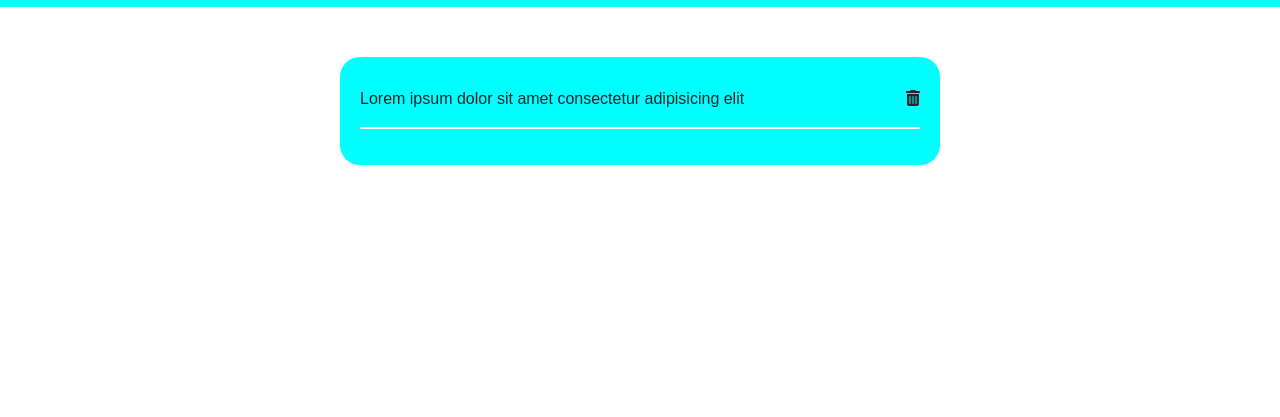
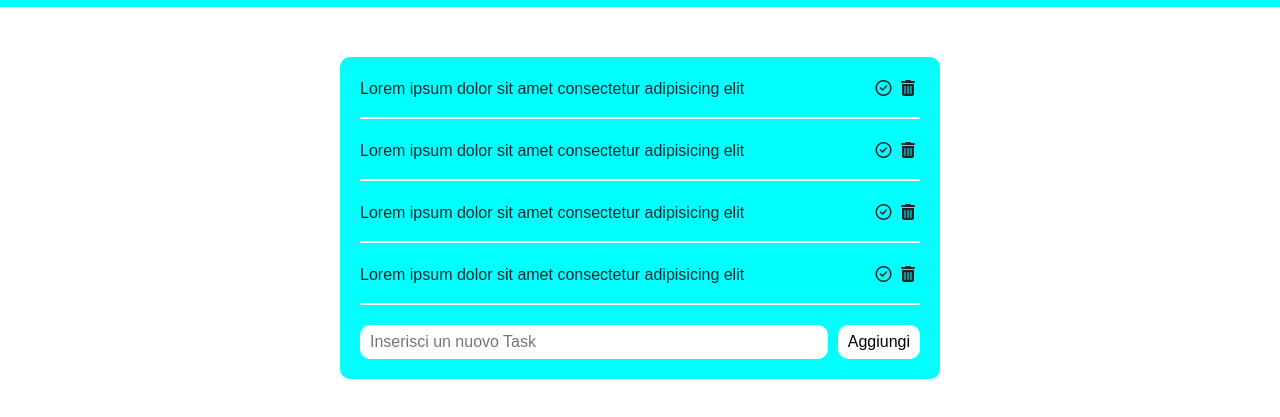
Before and after one commit to B0G0N1/vue-todolist, a plain HTML site: page index.html in a window 1280 px wide. Shown: the part 51-468 px from the top of the page. Drawn offline with nearby package versions, Linux system fonts and the light colour scheme.

Commit message:
[FEAT] Finish HTML List

```diff
--- a/css/style.css
+++ b/css/style.css
@@ -1,13 +1,18 @@
+/* RESET */
 * {
     margin: 0;
     padding: 0;
     box-sizing: border-box;
 }
 
+
+/* General */
 body {
     font-family: Arial, Helvetica, sans-serif;
 }
 
+
+/* Header */
 header {
     display: flex;
     align-items: center;
@@ -20,17 +25,44 @@ h2 {
     margin-bottom: 0px;
 }
 
+
+/* TASK List */
 .todo-list {
     margin: 50px auto;
     max-width: 600px;
     padding: 20px;
-    border-radius: 20px;
+    border-radius: 10px;
     background-color: aqua;
 }
 
 .todo-list li {
     border-bottom: 2px solid white;
-    margin: 10px 0px;
+    margin-bottom: 20px;
     display: flex;
     justify-content: space-between;
 }
+
+.icons i {
+    margin-right: 5px;
+}
+
+
+/* Input TASK */
+.input-task {
+    display: flex;
+}
+
+.input-task input {
+    padding: 5px 10px;
+    border-radius: 10px;
+    border: none;
+    width: 100%;
+    margin-right: 10px;
+}
+
+.input-task button {
+    padding: 5px 10px;
+    border: none;
+    border-radius: 10px;
+    background-color: white;
+}
--- a/index.html
+++ b/index.html
@@ -24,10 +24,39 @@
                                     <p>Lorem ipsum dolor sit amet consectetur adipisicing elit</p>
                                 </div>
                                 <div class="content icons">
+                                    <i class="fa-regular fa-circle-check"></i>
+                                    <i class="fa-solid fa-trash-can"></i>
+                                </div>
+                            </li>                            <li>
+                                <div class="content text">
+                                    <p>Lorem ipsum dolor sit amet consectetur adipisicing elit</p>
+                                </div>
+                                <div class="content icons">
+                                    <i class="fa-regular fa-circle-check"></i>
+                                    <i class="fa-solid fa-trash-can"></i>
+                                </div>
+                            </li>                            <li>
+                                <div class="content text">
+                                    <p>Lorem ipsum dolor sit amet consectetur adipisicing elit</p>
+                                </div>
+                                <div class="content icons">
+                                    <i class="fa-regular fa-circle-check"></i>
+                                    <i class="fa-solid fa-trash-can"></i>
+                                </div>
+                            </li>                            <li>
+                                <div class="content text">
+                                    <p>Lorem ipsum dolor sit amet consectetur adipisicing elit</p>
+                                </div>
+                                <div class="content icons">
+                                    <i class="fa-regular fa-circle-check"></i>
                                     <i class="fa-solid fa-trash-can"></i>
                                 </div>
                             </li>
                         </ul>
+                        <div class="input-task">
+                            <input type="text" name="task" placeholder="Inserisci un nuovo Task">
+                            <button>Aggiungi</button>
+                        </div>
                     </div>
                 </div>
             </div>
```
